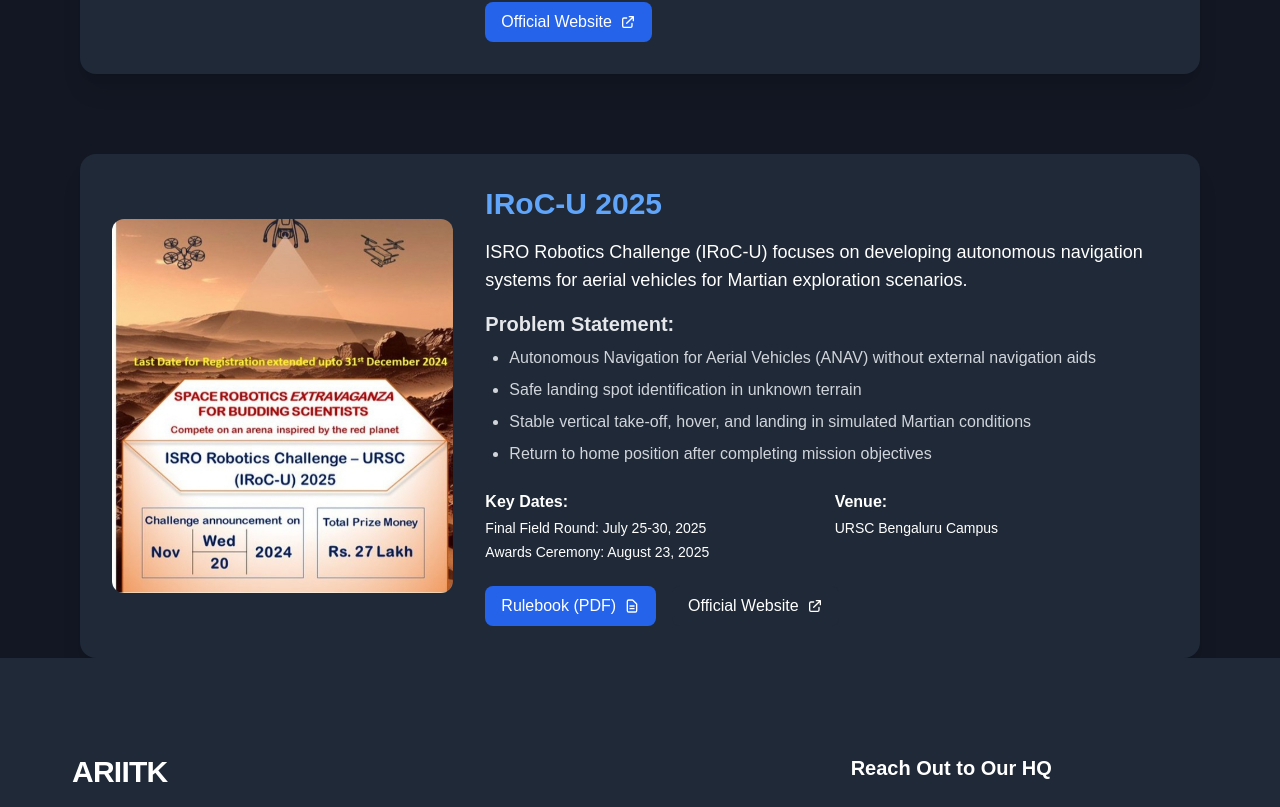
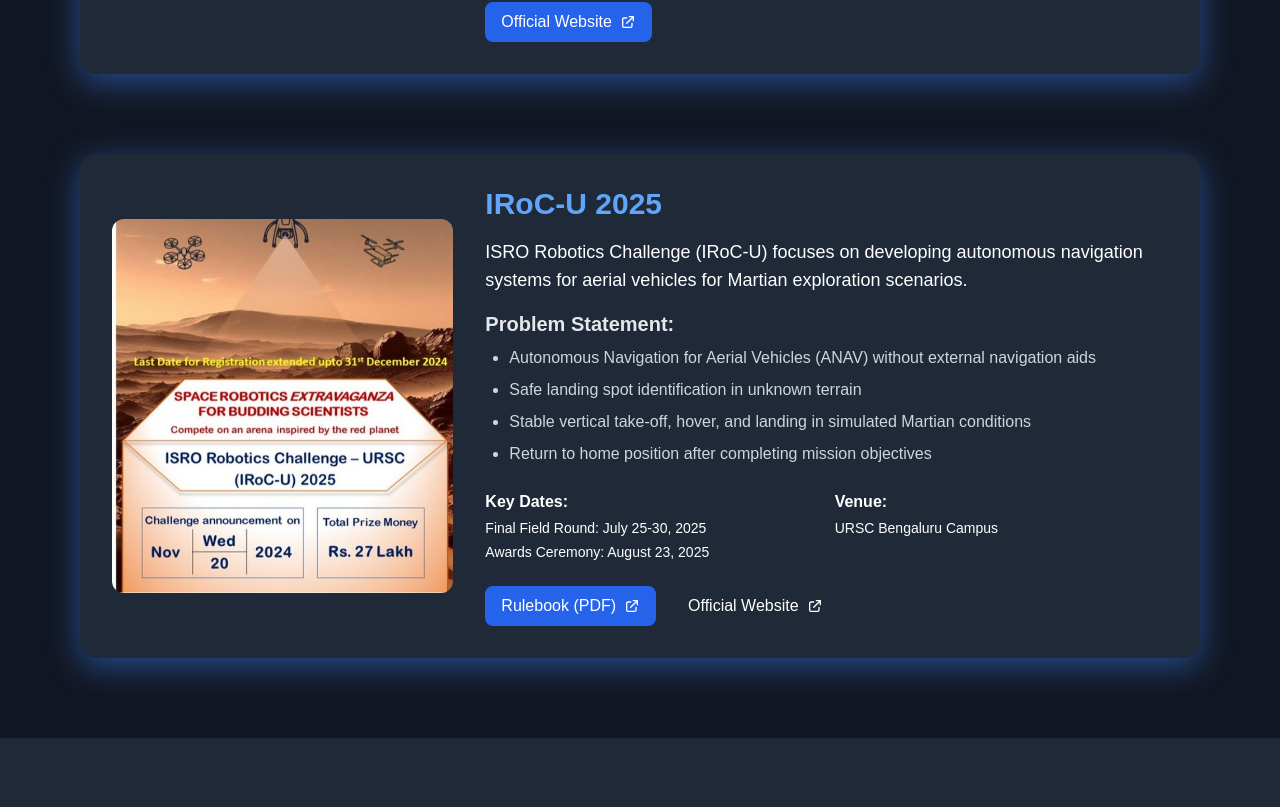
Before and after one commit to AerialRobotics-IITK/ariitk, a Next.js app: page /current-projects in a window 1280 px wide. Shown: the part 562-1369 px from the top of the page. Built offline with nearby package versions, Linux system fonts and the light colour scheme; a web font is replaced by a local one.

Commit message:
Added animations to homepage and current-projects page

```diff
--- a/app/current-projects/page.tsx
+++ b/app/current-projects/page.tsx
@@ -1,122 +1,176 @@
+'use client';
+
 import React from 'react';
 import Image from 'next/image';
+import { motion } from 'framer-motion';
+
+const projects = [
+  {
+    id: 1,
+    image: "/images/imav2025.jpg",
+    alt: "IMAV 2025 Project",
+    title: "IMAV 2025",
+    description: "The International Micro Air Vehicle (IMAV) competition challenges teams to design and build micro aerial vehicles (MAVs) that can perform autonomous missions in complex environments.",
+    problemStatement: [
+      "Autonomous navigation in GPS-denied environments",
+      "Object detection and recognition tasks",
+      "Precision landing and payload delivery",
+      "Multi-vehicle coordination challenges"
+    ],
+    links: [
+      {
+        href: "https://www.imavs.org",
+        label: "Official Website"
+      }
+    ]
+  },
+  {
+    id: 2,
+    image: "/images/irocu2025.jpg",
+    alt: "IRoC-U 2025 Project",
+    title: "IRoC-U 2025",
+    description: "ISRO Robotics Challenge (IRoC-U) focuses on developing autonomous navigation systems for aerial vehicles for Martian exploration scenarios.",
+    problemStatement: [
+      "Autonomous Navigation for Aerial Vehicles (ANAV) without external navigation aids",
+      "Safe landing spot identification in unknown terrain",
+      "Stable vertical take-off, hover, and landing in simulated Martian conditions",
+      "Return to home position after completing mission objectives"
+    ],
+    details: [
+      {
+        label: "Key Dates",
+        value: (
+          <ul className="text-sm space-y-1">
+            <li>Final Field Round: July 25-30, 2025</li>
+            <li>Awards Ceremony: August 23, 2025</li>
+          </ul>
+        )
+      },
+      {
+        label: "Venue",
+        value: <p className="text-sm">URSC Bengaluru Campus</p>
+      }
+    ],
+    links: [
+      {
+        href: "https://www.ursc.gov.in/IRoC-U2025/RulebookIRoC-U2025_V2.0.pdf",
+        label: "Rulebook (PDF)"
+      },
+      {
+        href: "https://www.ursc.gov.in/IRoC-U2025/",
+        label: "Official Website"
+      }
+    ]
+  }
+];
+
+const cardAnimation = (direction: 'left' | 'right', delay: number) => ({
+  initial: {
+    opacity: 0,
+    x: direction === 'left' ? -100 : 100,
+    y: 40,
+    scale: 0.85,
+    boxShadow: "0 0 0px #3b82f6"
+  },
+  animate: {
+    opacity: 1,
+    x: 0,
+    y: 0,
+    scale: 1,
+    boxShadow: "0 8px 32px #3b82f680"
+  },
+  hover: {
+    scale: 1.03,
+    boxShadow: "0 12px 40px #3b82f6cc"
+  },
+  transition: {
+    duration: 0.8,
+    ease: "easeOut",
+    delay: delay,
+    boxShadow: { duration: 1.2, ease: "easeOut", delay: delay }
+  }
+});
 
 const CurrentProjectsPage = () => {
   return (
-    <div className="pt-28 px-4 max-w-6xl mx-auto">
+    <div className="pt-28 px-4 max-w-6xl mx-auto mb-20">
       <h1 className="text-4xl font-bold mb-12 text-center text-blue-900 dark:text-white">
         Current Projects
       </h1>
 
-      {/* IMAV 2025 Section */}
-      <section id="imav2025" className="mb-20 bg-white dark:bg-gray-800 rounded-2xl shadow-xl p-6 md:p-8">
+      {projects.map((project, idx) => {
+        const direction = idx % 2 === 0 ? 'left' : 'right';
+        const delay = idx * 0.2;
+
+        return (
+          <motion.section
+            key={project.id}
+            className="mb-20 bg-white dark:bg-gray-800 rounded-2xl shadow-xl p-6 md:p-8"
+            initial={cardAnimation(direction, delay).initial}
+            whileInView={cardAnimation(direction, delay).animate}
+            whileHover={cardAnimation(direction, delay).hover}
+            viewport={{ once: true, amount: 0.2 }}
+            transition={cardAnimation(direction, delay).transition}
+          >
             <div className="flex flex-col md:flex-row gap-8">
               <div className="md:w-1/3 flex items-center justify-center">
                 <Image
-              src="/images/imav2025.jpg" // Place your image in /public/images/
-              alt="IMAV 2025 Project"
+                  src={project.image}
+                  alt={project.alt}
                   width={400}
                   height={320}
                   className="rounded-xl object-cover"
                 />
               </div>
               <div className="md:w-2/3">
-            <h2 className="text-3xl font-bold mb-4 text-blue-700 dark:text-blue-400">IMAV 2025</h2>
-            <p className="mb-4 text-lg">
-              The International Micro Air Vehicle (IMAV) competition challenges teams to design and build micro aerial vehicles (MAVs) that can perform autonomous missions in complex environments.
-            </p>
+                <h2 className="text-3xl font-bold mb-4 text-blue-700 dark:text-blue-400">
+                  {project.title}
+                </h2>
+                <p className="mb-4 text-lg">{project.description}</p>
                 <div className="mb-6">
-              <h3 className="text-xl font-semibold mb-2 text-gray-800 dark:text-gray-200">Problem Statement:</h3>
+                  <h3 className="text-xl font-semibold mb-2 text-gray-800 dark:text-gray-200">
+                    Problem Statement:
+                  </h3>
                   <ul className="list-disc pl-6 space-y-2 text-gray-700 dark:text-gray-300">
-                <li>Autonomous navigation in GPS-denied environments</li>
-                <li>Object detection and recognition tasks</li>
-                <li>Precision landing and payload delivery</li>
-                <li>Multi-vehicle coordination challenges</li>
+                    {project.problemStatement.map((item, i) => (
+                      <li key={i}>{item}</li>
+                    ))}
                   </ul>
                 </div>
-            <div className="mt-6">
+                {/* Extra details for IRoC-U */}
+                {project.details && (
+                  <div className="grid grid-cols-1 md:grid-cols-2 gap-4 mb-6">
+                    {project.details.map((detail, i) => (
+                      <div key={i}>
+                        <h4 className="font-semibold mb-1">{detail.label}:</h4>
+                        {detail.value}
+                      </div>
+                    ))}
+                  </div>
+                )}
+                <div className="mt-4 flex flex-wrap gap-4">
+                  {project.links.map((link, i) => (
                     <a
-                href="https://www.imavs.org"
+                      key={i}
+                      href={link.href}
                       target="_blank"
                       rel="noopener noreferrer"
-                className="inline-flex items-center px-4 py-2 bg-blue-600 text-white rounded-lg hover:bg-blue-700 transition"
+                      className={`inline-flex items-center px-4 py-2 rounded-lg transition
+                        ${i === 0 ? "bg-blue-600 text-white hover:bg-blue-700" : "bg-gray-800 text-white hover:bg-gray-900"}
+                      `}
                     >
-                Official Website
+                      {link.label}
                       <svg className="w-4 h-4 ml-2" fill="none" stroke="currentColor" viewBox="0 0 24 24">
                         <path strokeLinecap="round" strokeLinejoin="round" strokeWidth="2" d="M10 6H6a2 2 0 00-2 2v10a2 2 0 002 2h10a2 2 0 002-2v-4M14 4h6m0 0v6m0-6L10 14"></path>
                       </svg>
                     </a>
+                  ))}
                 </div>
               </div>
             </div>
-      </section>
-
-      {/* IRoC-U 2025 Section */}
-      <section id="irocu2025" className="bg-white dark:bg-gray-800 rounded-2xl shadow-xl p-6 md:p-8">
-        <div className="flex flex-col md:flex-row gap-8">
-          <div className="md:w-1/3 flex items-center justify-center">
-            <Image
-              src="/images/irocu2025.jpg" // Place your image in /public/images/
-              alt="IRoC-U 2025 Project"
-              width={400}
-              height={320}
-              className="rounded-xl object-cover"
-            />
-          </div>
-          <div className="md:w-2/3">
-            <h2 className="text-3xl font-bold mb-4 text-blue-700 dark:text-blue-400">IRoC-U 2025</h2>
-            <p className="mb-4 text-lg">
-              ISRO Robotics Challenge (IRoC-U) focuses on developing autonomous navigation systems for aerial vehicles for Martian exploration scenarios.
-            </p>
-            <div className="mb-6">
-              <h3 className="text-xl font-semibold mb-2 text-gray-800 dark:text-gray-200">Problem Statement:</h3>
-              <ul className="list-disc pl-6 space-y-2 text-gray-700 dark:text-gray-300">
-                <li>Autonomous Navigation for Aerial Vehicles (ANAV) without external navigation aids</li>
-                <li>Safe landing spot identification in unknown terrain</li>
-                <li>Stable vertical take-off, hover, and landing in simulated Martian conditions</li>
-                <li>Return to home position after completing mission objectives</li>
-              </ul>
-            </div>
-            <div className="grid grid-cols-1 md:grid-cols-2 gap-4 mb-6">
-              <div>
-                <h4 className="font-semibold mb-1">Key Dates:</h4>
-                <ul className="text-sm space-y-1">
-                  <li>Final Field Round: July 25-30, 2025</li>
-                  <li>Awards Ceremony: August 23, 2025</li>
-                </ul>
-              </div>
-              <div>
-                <h4 className="font-semibold mb-1">Venue:</h4>
-                <p className="text-sm">URSC Bengaluru Campus</p>
-              </div>
-            </div>
-            <div className="mt-4">
-              <a
-                href="https://www.ursc.gov.in/IRoC-U2025/RulebookIRoC-U2025_V2.0.pdf"
-                target="_blank"
-                rel="noopener noreferrer"
-                className="inline-flex items-center px-4 py-2 bg-blue-600 text-white rounded-lg hover:bg-blue-700 transition mr-4"
-              >
-                Rulebook (PDF)
-                <svg className="w-4 h-4 ml-2" fill="none" stroke="currentColor" viewBox="0 0 24 24">
-                  <path strokeLinecap="round" strokeLinejoin="round" strokeWidth="2" d="M9 12h6m-6 4h6m2 5H7a2 2 0 01-2-2V5a2 2 0 012-2h5.586a1 1 0 01.707.293l5.414 5.414a1 1 0 01.293.707V19a2 2 0 01-2 2z"></path>
-                </svg>
-              </a>
-              <a
-                href="https://www.ursc.gov.in/IRoC-U2025/"
-                target="_blank"
-                rel="noopener noreferrer"
-                className="inline-flex items-center px-4 py-2 bg-gray-800 text-white rounded-lg hover:bg-gray-900 transition"
-              >
-                Official Website
-                <svg className="w-4 h-4 ml-2" fill="none" stroke="currentColor" viewBox="0 0 24 24">
-                  <path strokeLinecap="round" strokeLinejoin="round" strokeWidth="2" d="M10 6H6a2 2 0 00-2 2v10a2 2 0 002 2h10a2 2 0 002-2v-4M14 4h6m0 0v6m0-6L10 14"></path>
-                </svg>
-              </a>
-            </div>
-          </div>
-        </div>
-      </section>
+          </motion.section>
+        );
+      })}
     </div>
   );
 };
--- a/components/Blog/index.tsx
+++ b/components/Blog/index.tsx
@@ -16,9 +16,9 @@
         />
 
         <div className="grid grid-cols-1 gap-x-8 gap-y-10 md:grid-cols-2 md:gap-x-6 lg:gap-x-8 xl:grid-cols-3">
-          {blogData.map((blog) => (
+          {blogData.map((blog, index) => (
             <div key={blog.id} className="w-full">
-              <SingleBlog blog={blog} />
+              <SingleBlog blog={blog} index={index} />
             </div>
           ))}
         </div>
--- /dev/null
+++ b/components/Common/AnimatedImage.tsx
@@ -0,0 +1,51 @@
+'use client';
+
+import { ReactNode } from 'react';
+import { motion } from 'framer-motion';
+
+interface AnimatedImageProps {
+  children: ReactNode;
+  side?: 'left' | 'right';
+  delay?: number;
+  className?: string;
+}
+
+const AnimatedImage = ({
+  children,
+  side = 'left',
+  delay = 0,
+  className = ''
+}: AnimatedImageProps) => {
+  return (
+    <motion.div
+      initial={{
+        opacity: 0,
+        x: side === 'left' ? -100 : 100,
+        scale: 0.8,
+        boxShadow: '0 0 0px rgba(59, 130, 246, 0)'
+      }}
+      whileInView={{
+        opacity: 1,
+        x: 0,
+        scale: 1,
+        boxShadow: '0 8px 32px rgba(59, 130, 246, 0.5)'
+      }}
+      viewport={{ once: true, amount: 0.2 }}
+      transition={{
+        duration: 0.7,
+        delay,
+        ease: 'easeOut',
+        boxShadow: { duration: 1.2, ease: 'easeOut', delay }
+      }}
+      className={className}
+      whileHover={{
+        scale: 1.05,
+        boxShadow: '0 12px 40px rgba(59, 130, 246, 0.8)'
+      }}
+    >
+      {children}
+    </motion.div>
+  );
+};
+
+export default AnimatedImage;
--- a/components/Features/index.tsx
+++ b/components/Features/index.tsx
@@ -10,8 +10,8 @@
           <SectionTitle title="Awards and Recognition" paragraph="" center />
 
           <div className="grid grid-cols-1 gap-x-8 gap-y-14 md:grid-cols-2 lg:grid-cols-4">
-            {featuresData.map((feature) => (
-              <SingleFeature key={feature.id} feature={feature} />
+            {featuresData.map((feature, index) => (
+              <SingleFeature key={feature.id} feature={feature} index={index} />
             ))}
           </div>
         </div>
--- a/package.json
+++ b/package.json
@@ -13,6 +13,7 @@
     "@vercel/speed-insights": "^1.0.10",
     "eslint": "8.33.0",
     "eslint-config-next": "13.1.6",
+    "framer-motion": "^12.18.1",
     "metadata": "^0.1.0",
     "next": "^13.5.6",
     "next-themes": "^0.2.1",
```
Also changed, not shown: components/About/AboutSectionOne.tsx (+8 -15 lines), components/About/AboutSectionTwo.tsx (+8 -4 lines), components/Blog/SingleBlog.tsx (+12 -2 lines), components/Brands/index.tsx (+17 -5 lines), components/Features/SingleFeature.tsx (+28 -16 lines), components/Hero/index.tsx (+23 -35 lines), 1 other file (tests, documents, lock files or other folders). Lines whose indentation alone changed are shown as unchanged.
